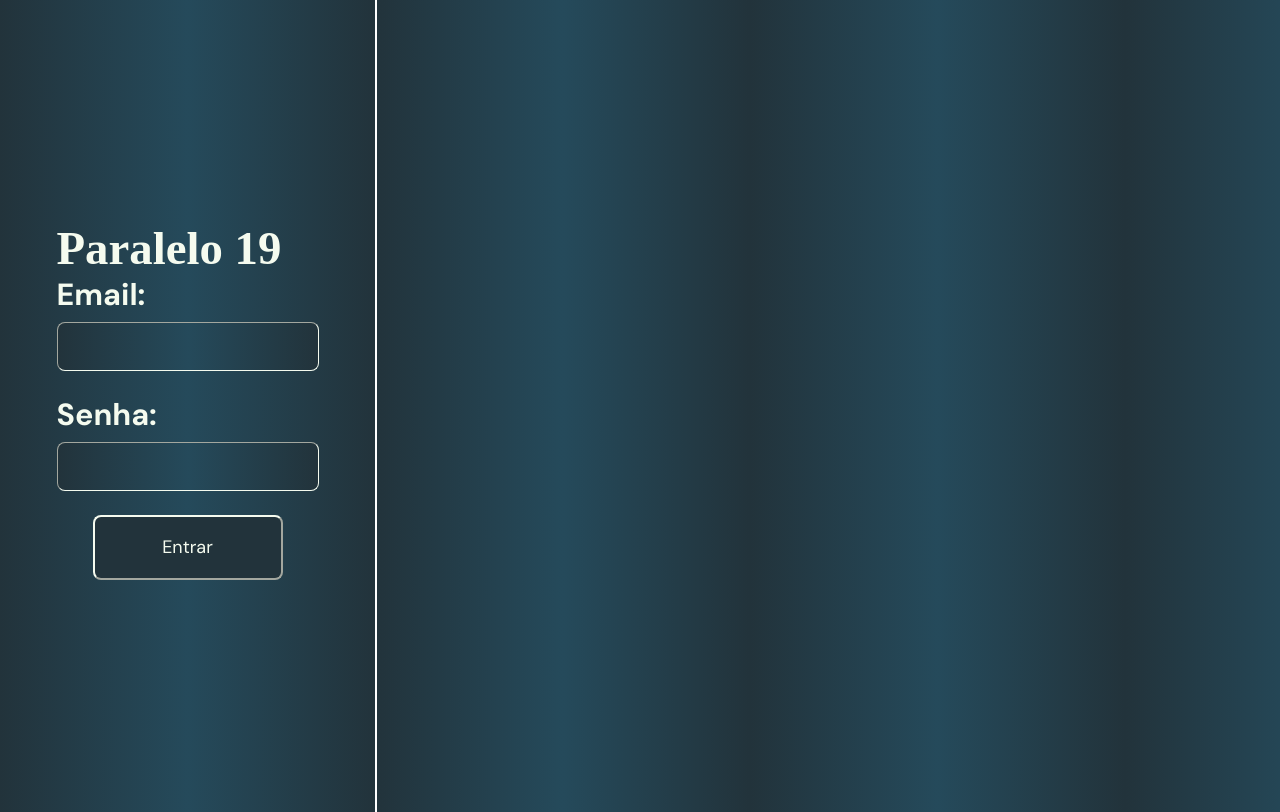
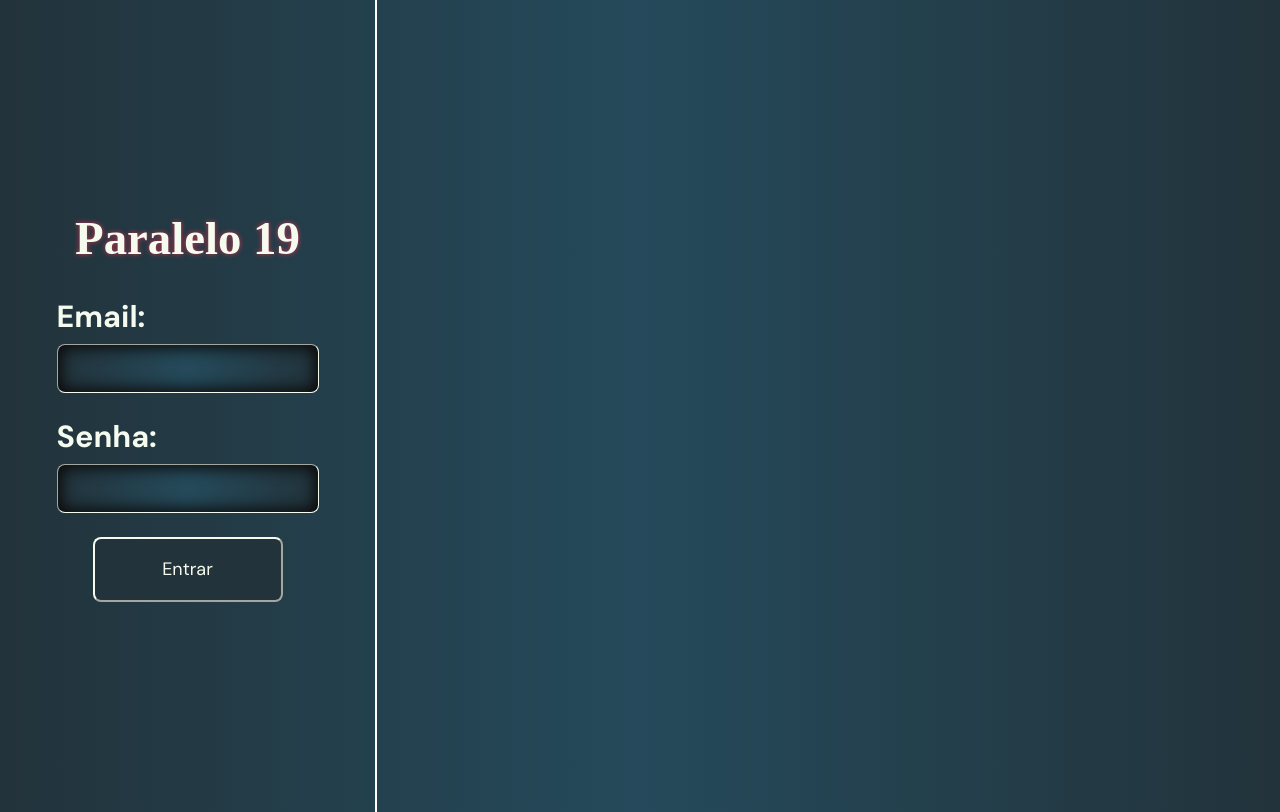
Before and after one commit to Grupo-2-Sustentare/sustentare-web, a React (Create React App) app: page / in a window 1280 px wide. Built offline with nearby package versions, Linux system fonts and the light colour scheme; a web font is replaced by a local one.

Commit message:
deixando texto no centro e alterando design do input

```diff
--- a/src/globals.css
+++ b/src/globals.css
@@ -11,16 +11,20 @@ alterando-o apenas aqui, assim como com as variáveis do Figma!!!
     --gunmetal: #22333B;
     --carvao: #254A5B;
     --cinza-transparate: #C9C9C9;
+    --vermelho: #CC334E;
     --gradiente: linear-gradient(
         to right,
         var(--gunmetal),
         var(--carvao),
         var(--gunmetal)
     );
+
+    --sombra-vermelha: 0 0 5px var(--vermelho);
+    --sombra-interna: 0 0 15px 3px var(--preto) inset;
 }
 
 /* Tamanho de um celular, definido de forma temporária */
-html{
+body{
     height: 812px;
     width: 375px;
     outline: 2px solid white;
--- a/src/pages/Login/Login.jsx
+++ b/src/pages/Login/Login.jsx
@@ -5,19 +5,19 @@ import Button from "../../components/Button/Button";
 
 const Login = () => {
   return (
-    <div className={styles["App"]}>
+    <div className={styles["login"]}>
       <h1>Paralelo 19</h1>
-      <div className={styles["infos"]}>
-        <div className={styles["campoEmail"]}>
+      <div>
+        <div className={styles["campo"]}>
           <h2>Email:</h2>
           <input />
         </div>
-        <div className={styles["campoSenha"]}>
+        <div className={styles["campo"]}>
           <h2>Senha:</h2>
           <input />
         </div>
         <div className={styles["containerBotao"]}>
-        <Button insideText="Entrar"/>
+          <Button insideText="Entrar"/>
         </div>
       </div>
     </div>
--- a/src/pages/Login/login.module.css
+++ b/src/pages/Login/login.module.css
@@ -1,30 +1,27 @@
-body {
+.login  {
   display: flex;
   flex-direction: column;
   justify-content: center;
-  height: 100vh;
-}
+  align-items: center;
+  gap: 32px;
+ }
 
-.campoEmail{
-  display: flex;
-  flex-direction: column;
-  gap: 8px;
-
-}
-
-.campoSenha{
-  display: flex;
-  flex-direction: column;
-  gap: 8px;
-
-}
-
-.infos{
+.login > div{
   display: flex;
   flex-direction: column;
 
   width: 262PX;
   gap: 24px;
+}
+
+.login h1{
+  text-shadow: var(--sombra-vermelha)
+}
+
+.campo {
+  display: flex;
+  flex-direction: column;
+  gap: 8px;
 }
 
 input{
@@ -35,6 +32,7 @@ input{
   border-radius: 8px;
   color: var(--branco);
   padding-left: 10px;
+  box-shadow: var(--sombra-interna);
 }
 
 .containerBotao{
```
